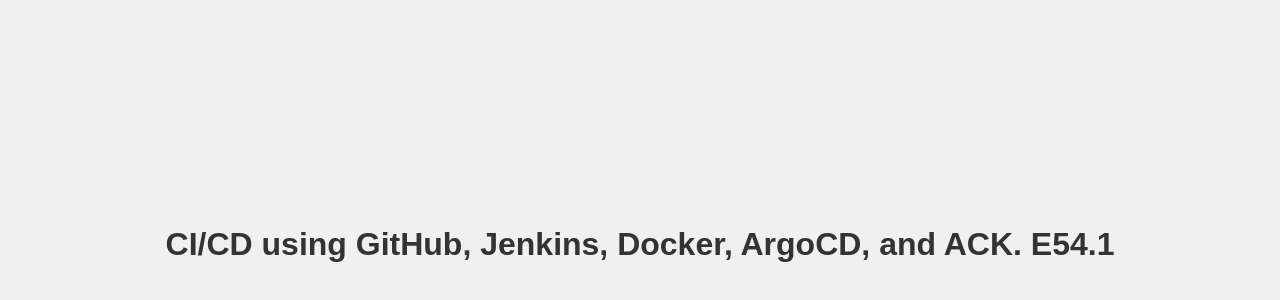
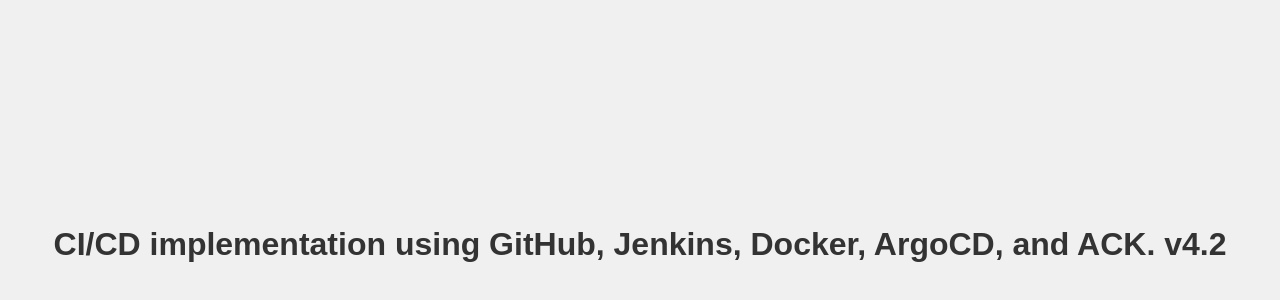
Before and after one commit to ibrahim-ab/pipeline, a plain HTML site: page index.html in a window 1280 px wide. Shown: the part 164-464 px from the top of the page. Drawn offline with Linux system fonts and the light colour scheme.

Commit message:
pipeline test

```diff
--- a/index.html
+++ b/index.html
@@ -19,6 +19,6 @@
     </style>
 </head>
 <body>
-    <h1>CI/CD using GitHub, Jenkins, Docker, ArgoCD, and ACK. E54.1</h1>
+    <h1>CI/CD implementation using GitHub, Jenkins, Docker, ArgoCD, and ACK. v4.2</h1>
 </body>
 </html>
```
